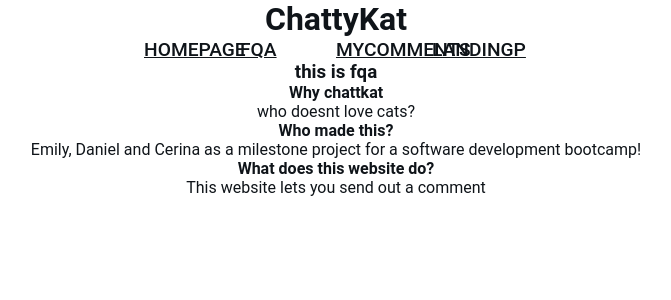
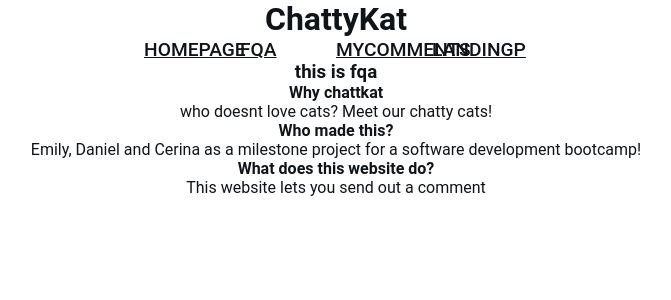
Before and after one commit to elle-bacon/milestone-project-2, a React (Create React App) app: page /FQA in a window 1280 px wide. Shown: the top 300 px of the page, without its empty margins (304-975 px from the left). Built offline with nearby package versions, Linux system fonts and the light colour scheme.

Commit message:
chatty cats logo

```diff
--- a/src/components/fqa.js
+++ b/src/components/fqa.js
@@ -1,4 +1,11 @@
 import React from "react"
+import logo from "/Users/cerinamalaluan/Projects/milestone-project-2-1/Assests/logo.png";
+console.log(logo); // /logo.png
+
+function Header() {
+  // hopefully our cat logo
+  return <img src={logo} alt="Logo" />;
+}
 
 function FQA () {
 
@@ -7,7 +14,13 @@ function FQA () {
         <h3>this is fqa</h3>
         <h4>Why chattkat</h4>
         <p>
-            who doesnt love cats?
+            who doesnt love cats? Meet our chatty cats! <div id="myImg"></div>
+            <script>
+                var img = document.createElement('img');
+                img.src = "/Users/cerinamalaluan/Projects/milestone-project-2-1/Assests/The-chattty-cats.png";
+                var src = document.getElementById("myImg);
+                src.appendChild(img);
+                 </script>
         </p>
         <h4>Who made this?</h4>
         <p>
```
Also changed, not shown: Assests/logo.png (renamed from Assests/chatty-cat-logo.png).
